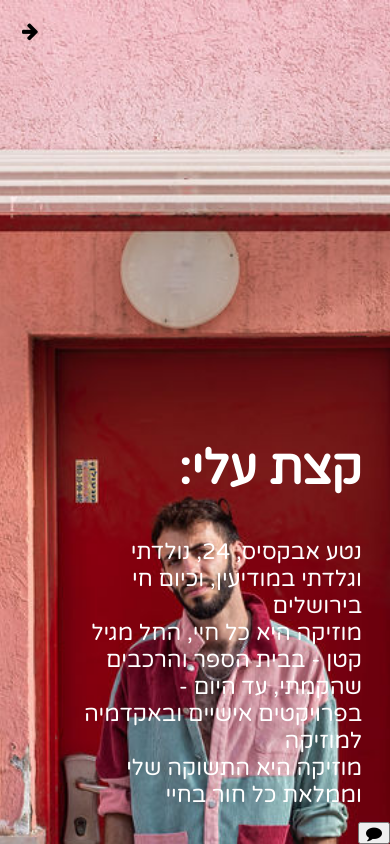
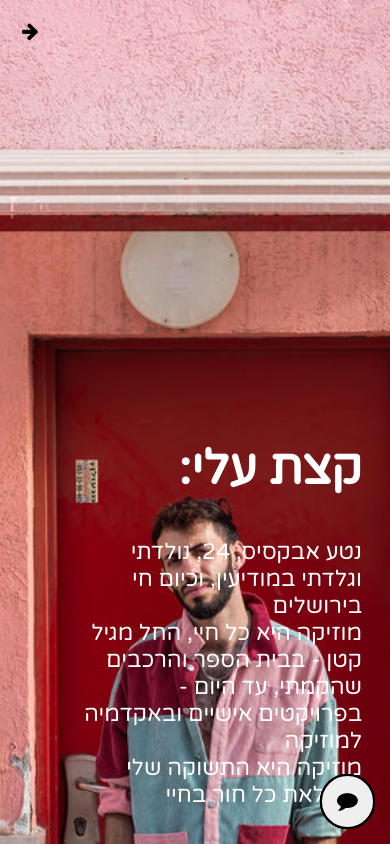
Before and after one commit to shenhars/netaSite, a React (Create React App) app: page / in a window 390 px wide. Shown: the top 844 px of the page. Built offline with nearby package versions, Linux system fonts and the light colour scheme.

Commit message:
social navbar added

```diff
--- a/src/SocialNavBar/SocialNavBar.css
+++ b/src/SocialNavBar/SocialNavBar.css
@@ -6,7 +6,10 @@
 
 .social-nav-icon {
     position: fixed;
-    transition: all 1s ease-in 1s;
+    transition: all 1s ease 1s;
+    z-index: -1;
+    right: 15px;
+    bottom: 15px;
 }
 
 .socialIconsDiv {
@@ -17,11 +20,19 @@
     bottom: 50%;
 }
 
+.snb {
+    width: 55px;
+    height: 55px;
+    border-radius: 50%;
+    border: 2px solid black;
+    font-size: 130%;
+}
+
 @media screen and (max-width: 700px) {
     .socialNav {
         display: inline;
         position: fixed;
-        right: 0;
-        bottom: 0;
+        right: 15px;
+        bottom: 15px;
     }
 }
--- a/src/SocialNavBar/socialNavBar.js
+++ b/src/SocialNavBar/socialNavBar.js
@@ -3,18 +3,17 @@ import React, { useState } from 'react';
 
 const SocialNavBar = () => {
     const srcs = [{
-        name: 'facebook',
+        name: 'envelope',
         href: "https://www.facebook.com/netaabecassismusic/about"
     }, {
-        name: "youtube",
+        name: "rss",
         href: "https://www.youtube.com/channel/UCx86a27W_bGdlT6Ij-S4RDQ"
     }, {
-        name: "instagram",
+        name: "hashtag",
         href: "https://www.instagram.com/neta_abec/"
     }];
 
     const [navDisplay, setNavDisplay] = useState({display: 'none'});
-    const [fanPositions, setFanPositions] = useState([0, 0]);
 
     const handleDisplay = () => {
         if (navDisplay.display === 'none') {
@@ -27,35 +26,37 @@ const SocialNavBar = () => {
 
     const fan = () => {
         const icons = document.getElementsByClassName('social-nav-icon');
-        console.log(icons);
         if (navDisplay.display !== 'inline') {
-            let x = 0;
-            let y = 2;
+            let degree = 0;
+            let delay = 0.3;
+            let color = [70, 160, 168];
             for (let i = 0; i < icons.length; i++) {
                 const icon = icons[i];
-                icon.style.bottom = `${y*50}px`;
-                icon.style.right = `${x*50}px`;
-                x++;
-                y--;
-                console.log("iconss");
-                console.log(i);
+                const angle = degree * (Math.PI / 180);
+                icon.style.transition = `all 1s ease ${delay}s`;
+                icon.style.bottom = `${15+100*Math.cos(angle)}px`;
+                icon.style.right = `${15+100*Math.sin(angle)}px`;
+                icon.style.backgroundColor = `rgb(${color[0]}, ${color[1]}, ${color[2]})`
+                degree += 45;
+                delay += 0.3;
+                color[0] += 50
             }
         } else {
             for (let i = 0; i < icons.length; i++) {
                 const icon = icons[i];
-                icon.style.bottom = 0;
-                icon.style.right = 0;
+                icon.style.bottom = '15px';
+                icon.style.right = '15px';
             }
         }
     }
 
     return (
         <div className='socialNav'>
-            <button className='socialNavButton fa fa-comment' onClick={handleDisplay} />
+            <button className='socialNavButton snb fa fa-comment' onClick={handleDisplay} />
             <div className='socialIconsDiv'>
                 {srcs.map((src, i) => {
-                    const a_class = `social-nav-icon fa fa-${src.name}`;
-                    return <button className={a_class} key={`${i}${src.name}`} rel='noreferrer' style={navDisplay} />;
+                    const a_class = `social-nav-icon snb fa fa-${src.name}`;
+                    return <button className={a_class} key={`${i}${src.name}`} rel='noreferrer' />;
                 })}
             </div>
         </div>
```
